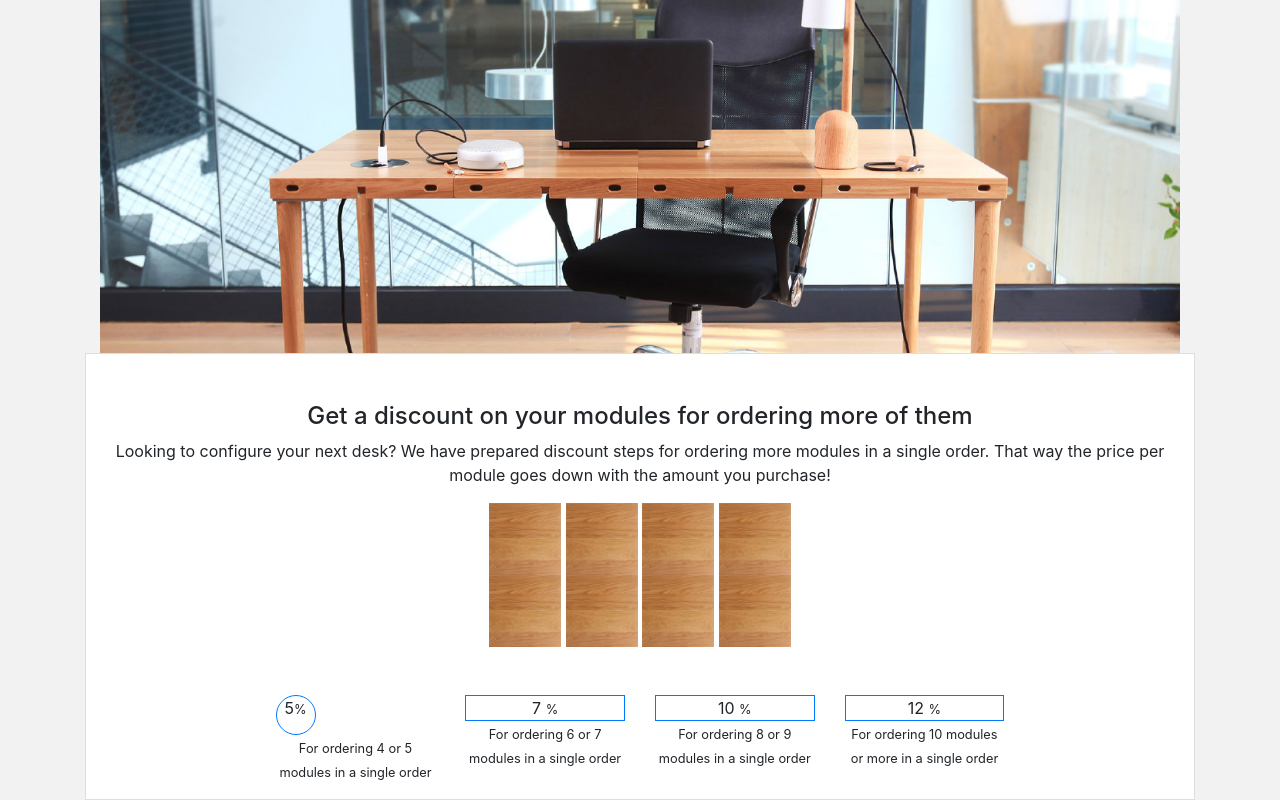
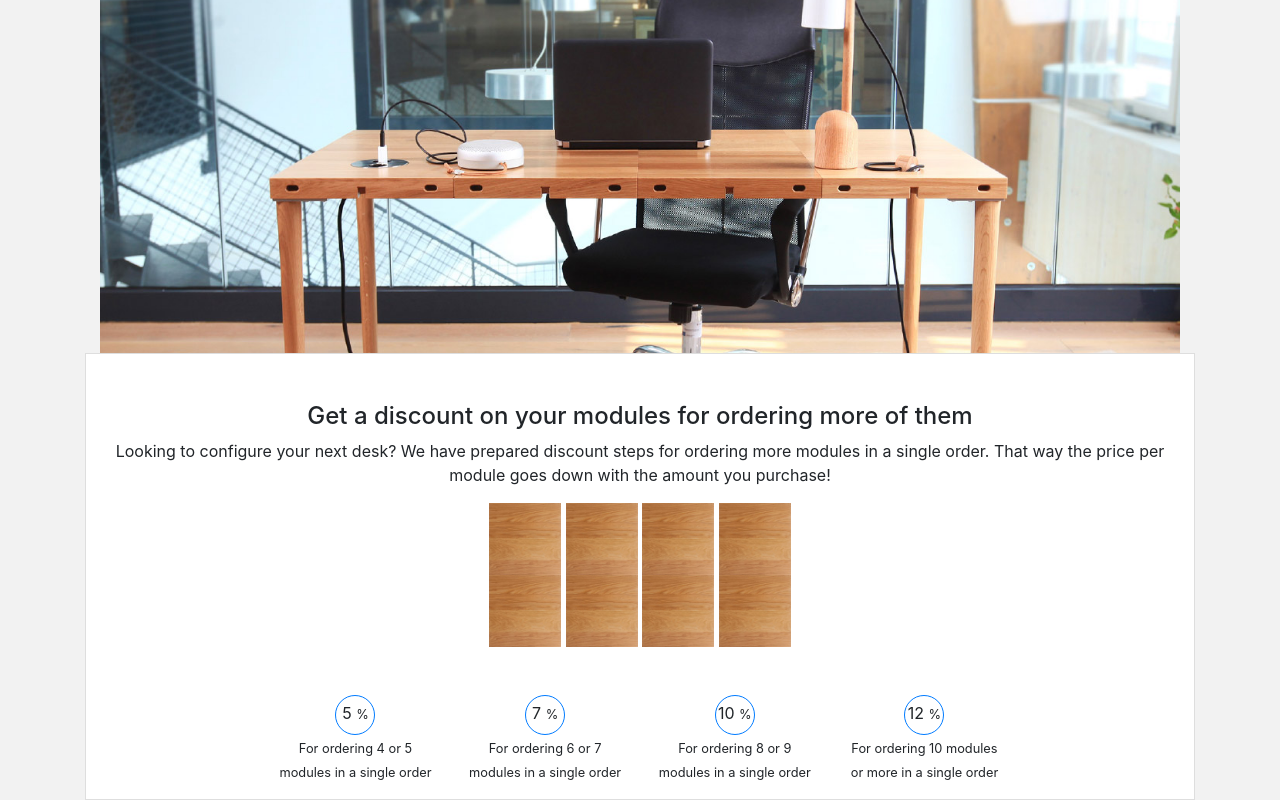
Before and after one commit to Fedesoft-Olimpia/Clonacion, a plain HTML site: page index.html in a window 1280 px wide. Shown: the part 1599-2399 px from the top of the page. Drawn offline with nearby package versions, Linux system fonts and the light colour scheme.

Commit message:
Complete

```diff
--- a/index.html
+++ b/index.html
@@ -163,7 +163,7 @@
               <div class="row">
                 <div class="col-2"></div>
                 <div class="col-2">
-                  <div class="border border-primary rounded-circle align-self-center d-flex justify-content-center" style="width: 40px;height: 40px;">
+                  <div class="border border-primary rounded-circle align-self-center btn-circle" >
                     5
                     <span>
                       <small>%</small>
@@ -175,7 +175,7 @@
                 </div>
 
                 <div class="col-2">
-                  <div class="border border-primary">
+                  <div class="border border-primary rounded-circle align-self-center btn-circle">
                     7
                     <span>
                       <small>%</small>
@@ -187,7 +187,7 @@
                 </div>
 
                 <div class="col-2">
-                  <div class="border border-primary">
+                  <div class="border border-primary rounded-circle align-self-center btn-circle">
                     10
                     <span>
                       <small>%</small>
@@ -199,7 +199,7 @@
                 </div>
 
                 <div class="col-2">
-                  <div class="border border-primary">
+                  <div class="border border-primary rounded-circle align-self-center btn-circle">
                     12
                     <span>
                       <small>%</small>
--- a/style.css
+++ b/style.css
@@ -74,3 +74,7 @@ body {
   margin: 0 auto;
   border-radius: 100%;
 }
+
+.btn-circle{
+  width: 40px;height: 40px; margin: 0 auto; padding-top: 5px;
+}
```
